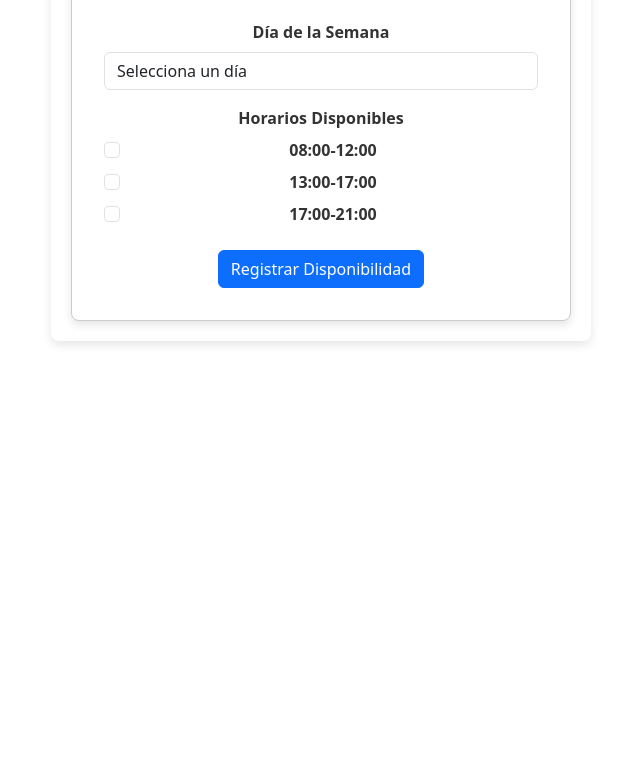
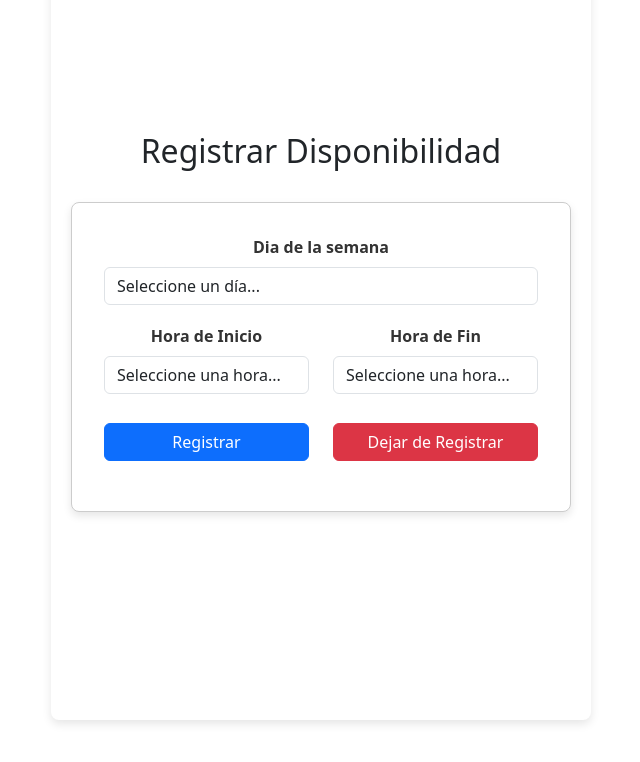
Before and after one commit to Ramiroparisi/Frontend-ConsultorioKinseiologia, a React (Vite) app: page /registroDisponibilidad in a window 1280 px wide. Shown: the top 762 px of the page, without its empty margins (319-959 px from the left). Built offline with nearby package versions, Linux system fonts and the light colour scheme.

Commit message:
agrego parte de dispo y registroDispo

```diff
--- a/src/componentes/register/registrarDispo.tsx
+++ b/src/componentes/register/registrarDispo.tsx
@@ -1,45 +1,44 @@
-import React, { useState, useEffect } from 'react';
-import { Button, Form, Container } from 'react-bootstrap';
-import { useNavigate, useLocation } from 'react-router-dom';
+import React, { useState } from 'react';
+import { Button, Form, Container, Row, Col, Alert } from 'react-bootstrap';
+import { useNavigate } from 'react-router-dom';
+import '../../estilos/registros.css';
 
 const RegistroDisponibilidad: React.FC = () => {
-  const [dia, setDia] = useState('');
-  const [horarios, setHorarios] = useState<string[]>([]);
-  const [kinesiologoId, setKinesiologoId] = useState<number | null>(null);
+  const [diaSemana, setDiaSemana] = useState('');
+  const [horaInicio, setHoraInicio] = useState('');
+  const [horaFin, setHoraFin] = useState('');
+  const [errorMessage, setErrorMessage] = useState('');
+  const [successMessage, setSuccessMessage] = useState('');
   const navigate = useNavigate();
-  const location = useLocation(); // Usamos useLocation para acceder al estado pasado desde la navegación
-
-  const opcionesHorarios = ['08:00-12:00', '13:00-17:00', '17:00-21:00'];
-
-  // Recuperamos el kinesiologoId del estado pasado por la navegación
-  useEffect(() => {
-    if (location.state && location.state.kinesiologoId) {
-      setKinesiologoId(location.state.kinesiologoId);
-    }
-  }, [location.state]);
-
-  const handleHorarioChange = (horario: string) => {
-    setHorarios((prev) =>
-      prev.includes(horario)
-        ? prev.filter((h) => h !== horario)
-        : [...prev, horario]
-    );
-  };
 
   const handleRegistrarDisponibilidad = async () => {
-    if (!kinesiologoId) {
-      alert('Error: No se ha seleccionado un kinesiólogo.');
+    if (!diaSemana || !horaInicio || !horaFin) {
+      setErrorMessage('Por favor, completa todos los campos.');
+      return;
+    }
+
+    // Valido q la hora de fin no sea menor que la hora de inicio
+    const [inicioHours, inicioMinutes] = horaInicio.split(':').map(Number);
+    const [finHours, finMinutes] = horaFin.split(':').map(Number);
+    if (
+      inicioHours > finHours ||
+      (inicioHours === finHours && inicioMinutes >= finMinutes)
+    ) {
+      setErrorMessage('La hora de fin debe ser posterior a la hora de inicio.');
       return;
     }
 
     try {
       const response = await fetch('/api/disponibilidad', {
         method: 'POST',
-        headers: { 'Content-Type': 'application/json' },
+        credentials: 'include',
+        headers: {
+          'Content-Type': 'application/json',
+        },
         body: JSON.stringify({
-          dia,
-          horarios,
-          kinesiologoId,
+          diaSemana,
+          horaInicio,
+          horaFin,
         }),
       });
 
@@ -47,48 +46,114 @@ const RegistroDisponibilidad: React.FC = () => {
         throw new Error('Error al registrar la disponibilidad');
       }
 
-      navigate('/secretariaDashboard'); // Volver al dashboard
+      setSuccessMessage('Disponibilidad registrada con éxito.');
+
+      // hago recursivo el registro de disponibilidad
+      setTimeout(() => {
+        navigate('/registroDisponibilidad');
+      }, 2000);
     } catch (error) {
       console.error('Error al registrar la disponibilidad:', error);
+      setErrorMessage('Hubo un problema al registrar la disponibilidad.');
     }
   };
 
   return (
-    <Container className="pt-4">
-      <h2>Registro de Disponibilidad</h2>
-      <Form>
-        <Form.Group controlId="dia">
-          <Form.Label>Día de la Semana</Form.Label>
+    <Container
+      className="d-flex flex-column justify-content-center align-items-center pt-4"
+      style={{ minHeight: '100vh' }}
+    >
+      <h1 className="text-center mb-4">Registrar Disponibilidad</h1>
+
+      <Form className="w-100">
+        {/* Mostrar alerta de error si hay algún mensaje */}
+        {errorMessage && <Alert variant="danger">{errorMessage}</Alert>}
+
+        {/* Mostrar alerta de éxito si se registró correctamente */}
+        {successMessage && <Alert variant="success">{successMessage}</Alert>}
+
+        {/* Fila para seleccionar el día */}
+        <Row className="mb-3">
+          <Col xs={12}>
+            <Form.Group controlId="diaSemana">
+              <Form.Label>Dia de la semana</Form.Label>
               <Form.Control
                 as="select"
-            value={dia}
-            onChange={(e) => setDia(e.target.value)}
+                value={diaSemana}
+                onChange={(e) => setDiaSemana(e.target.value)}
                 required
               >
-            <option value="">Selecciona un día</option>
-            <option value="Lunes">Lunes</option>
-            <option value="Martes">Martes</option>
-            <option value="Miércoles">Miércoles</option>
-            <option value="Jueves">Jueves</option>
-            <option value="Viernes">Viernes</option>
-            <option value="Sábado">Sábado</option>
+                <option value="">Seleccione un día...</option>
+                <option value="lunes">Lunes</option>
+                <option value="martes">Martes</option>
+                <option value="miércoles">Miércoles</option>
+                <option value="jueves">Jueves</option>
+                <option value="viernes">Viernes</option>
+                <option value="sábado">Sábado</option>
               </Form.Control>
             </Form.Group>
-        <Form.Group controlId="horarios" className="mt-3">
-          <Form.Label>Horarios Disponibles</Form.Label>
-          {opcionesHorarios.map((opcion) => (
-            <Form.Check
-              key={opcion}
-              type="checkbox"
-              label={opcion}
-              checked={horarios.includes(opcion)}
-              onChange={() => handleHorarioChange(opcion)}
-            />
-          ))}
+          </Col>
+        </Row>
+
+        {/* Fila para seleccionar hora de inicio */}
+        <Row className="mb-3">
+          <Col xs={12} md={6}>
+            <Form.Group controlId="horaInicio">
+              <Form.Label>Hora de Inicio</Form.Label>
+              <Form.Control
+                as="select"
+                value={horaInicio}
+                onChange={(e) => setHoraInicio(e.target.value)}
+                required
+              >
+                <option value="">Seleccione una hora...</option>
+                <option value="08:00">08:00</option>
+                <option value="12:00">12:00</option>
+                <option value="16:00">16:00</option>
+              </Form.Control>
             </Form.Group>
-        <Button onClick={handleRegistrarDisponibilidad} className="mt-3">
-          Registrar Disponibilidad
+          </Col>
+
+          {/* Fila para seleccionar hora de fin */}
+          <Col xs={12} md={6}>
+            <Form.Group controlId="horaFin">
+              <Form.Label>Hora de Fin</Form.Label>
+              <Form.Control
+                as="select"
+                value={horaFin}
+                onChange={(e) => setHoraFin(e.target.value)}
+                required
+              >
+                <option value="">Seleccione una hora...</option>
+                <option value="12:00">12:00</option>
+                <option value="16:00">16:00</option>
+                <option value="20:00">20:00</option>
+              </Form.Control>
+            </Form.Group>
+          </Col>
+        </Row>
+
+        {/* Fila para los botones */}
+        <Row className="mb-3">
+          <Col xs={6} className="d-flex justify-content-end">
+            <Button
+              variant="primary"
+              className="w-100"
+              onClick={handleRegistrarDisponibilidad}
+            >
+              Registrar
             </Button>
+          </Col>
+          <Col xs={6} className="d-flex justify-content-start">
+            <Button
+              variant="danger"
+              className="w-100"
+              onClick={() => navigate('/secretariaDashboard')}
+            >
+              Dejar de Registrar
+            </Button>
+          </Col>
+        </Row>
       </Form>
     </Container>
   );
--- a/src/componentes/register/registrarKinesiologo.tsx
+++ b/src/componentes/register/registrarKinesiologo.tsx
@@ -1,7 +1,7 @@
 import React, { useState, useEffect } from 'react';
 import { Button, Form, Container, Alert, Row, Col } from 'react-bootstrap';
 import { useNavigate } from 'react-router-dom';
-import '../../estilos/registrarKine.css';
+import '../../estilos/registros.css';
 
 interface Especialidad {
   id: number;
@@ -199,7 +199,7 @@ const RegistroKinesiologo: React.FC = () => {
             onChange={(e) => setEspecialidad(Number(e.target.value))}
             required
           >
-            <option value="">Seleccione...</option>
+            <option value="">Seleccione Especialidad...</option>
             {especialidades.map((especialidad) => (
               <option key={especialidad.id} value={especialidad.id}>
                 {especialidad.nombre}
```
Also changed, not shown: src/componentes/perfiles/perfilKine.tsx (+6 -3 lines), src/componentes/perfiles/perfilPaciente.tsx (+8 -6 lines), src/dashboards/secretariaDashboard.tsx (+132 -47 lines), src/estilos/perfiles.css (renamed from src/estilos/perfilKine.css), src/estilos/registros.css (renamed from src/estilos/registrarKine.css). Lines whose indentation alone changed are shown as unchanged.
